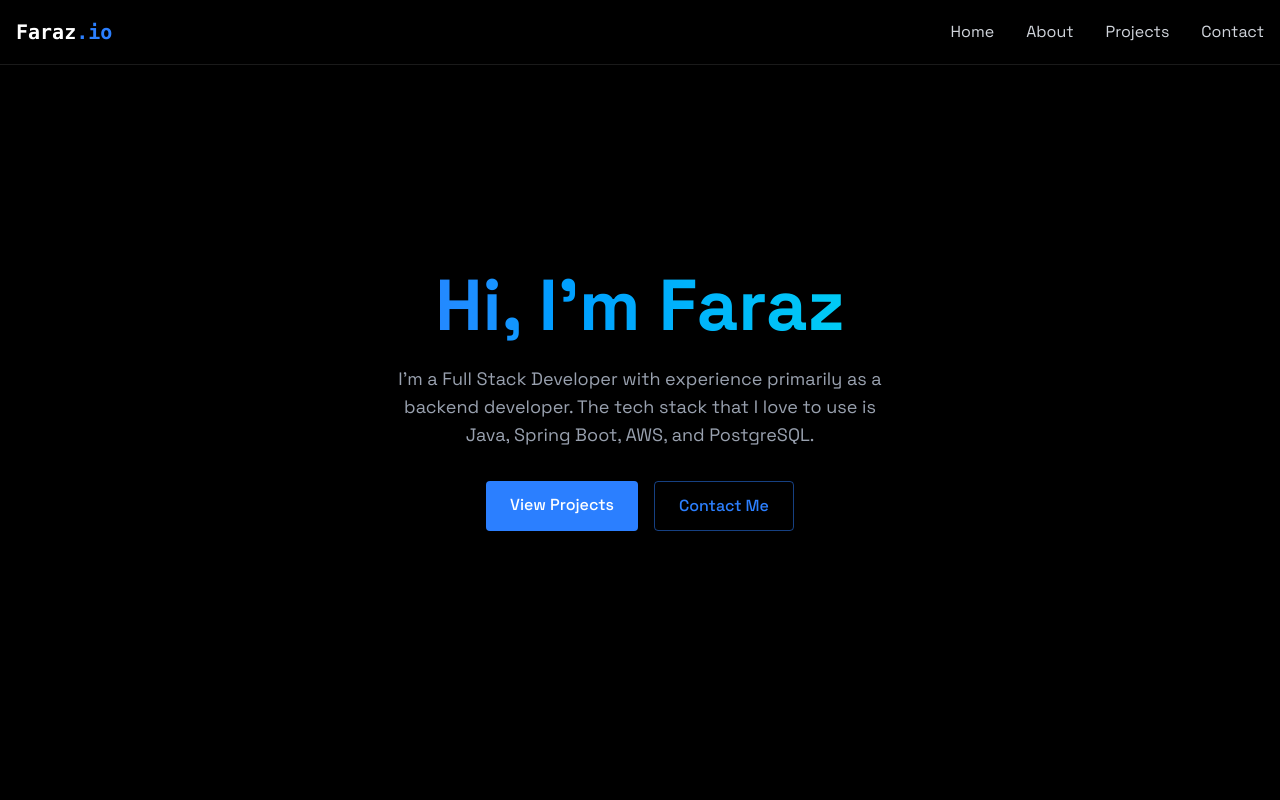
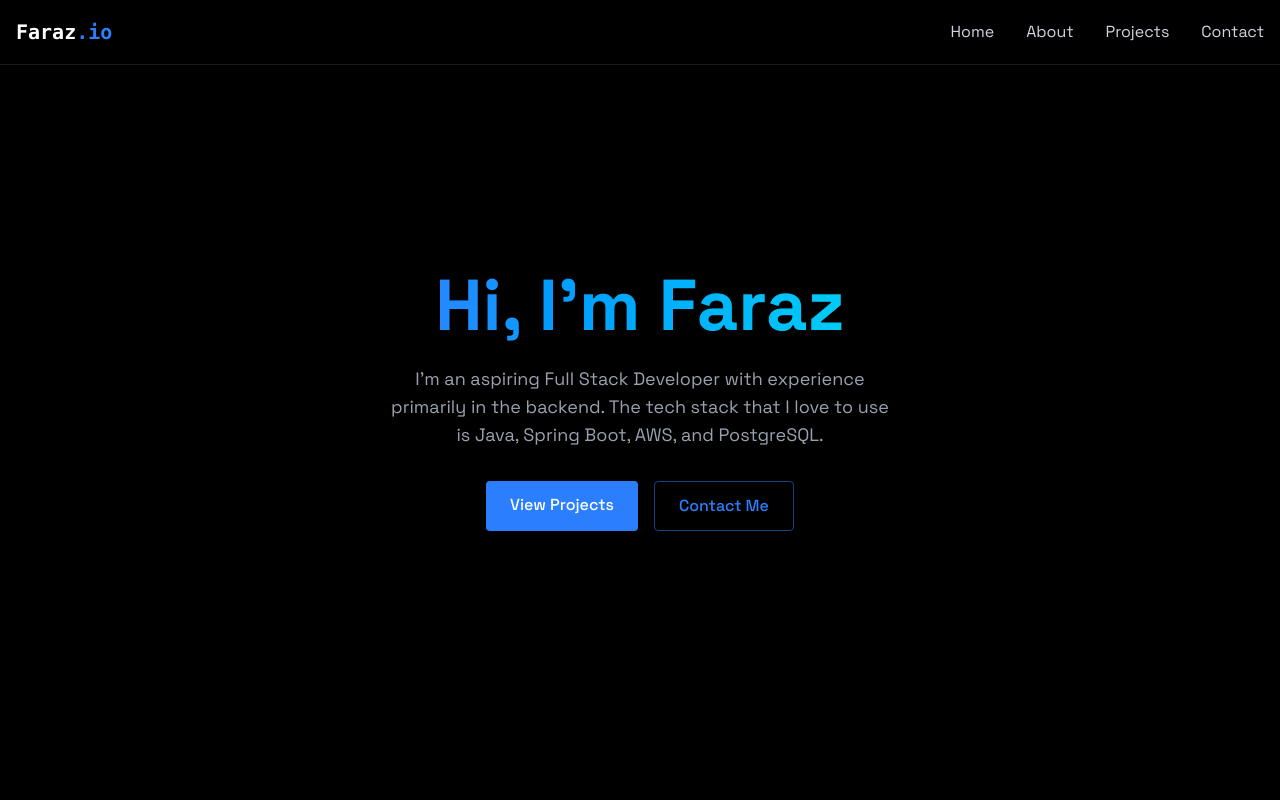
Before and after one commit to farazalam27/fqa-portfolio, a React (Vite) app: page / in a window 1280 px wide. Shown: the top 800 px of the page. Built offline with nearby package versions, Linux system fonts and the light colour scheme.

Commit message:
Made a few more changes

```diff
--- a/src/components/sections/Contact.jsx
+++ b/src/components/sections/Contact.jsx
@@ -22,7 +22,7 @@ export const Contact = () => {
             .catch(() => alert('Oops! Something went wrong. Please try again.'));
     }
     return (
-        <section id="contact" className="min-h-screen min-w-screen flex items-center justify-center py-20">
+        <section id="contact" className="min-h-screen max-w-screen flex items-center justify-center py-20">
             <RevealOnScroll>
                 <div className="px-4 w-150">
                     <h2 className="text-3xl font-bold mb-8 bg-gradient-to-r from-blue-500 to-cyan-400 bg-clip-text text-transparent text-center">
--- a/src/components/sections/Home.jsx
+++ b/src/components/sections/Home.jsx
@@ -13,7 +13,7 @@ export const Home = () => {
                     Hi, I'm Faraz
                 </h1>
                 <p className="text-gray-400 text-lg mb-8 max-w-lg mx-auto">
-                    I'm a Full Stack Developer with experience primarily as a backend developer. The tech stack that
+                    I'm an aspiring Full Stack Developer with experience primarily in the backend. The tech stack that
                     I love to use is Java, Spring Boot, AWS, and PostgreSQL.
                 </p>
                 <div className="flex justify-center space-x-4">
```
